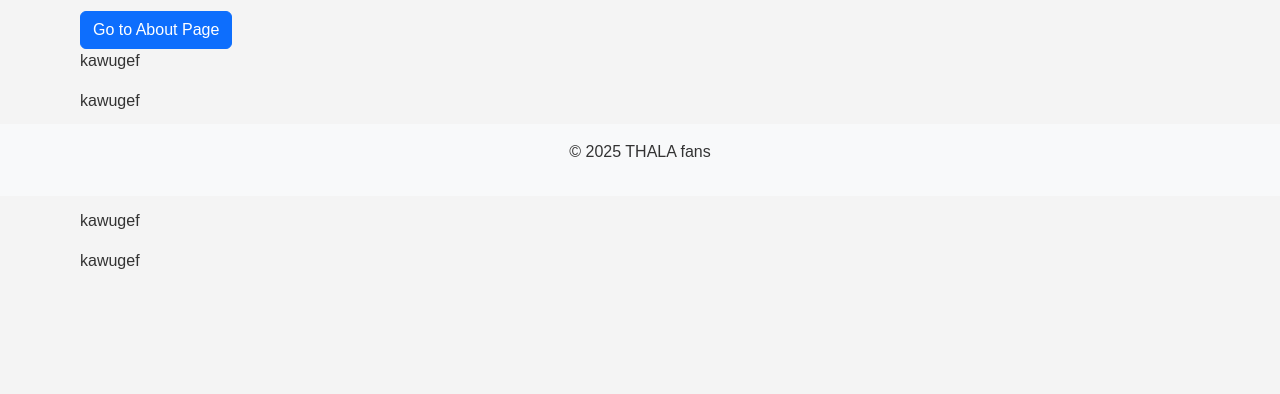
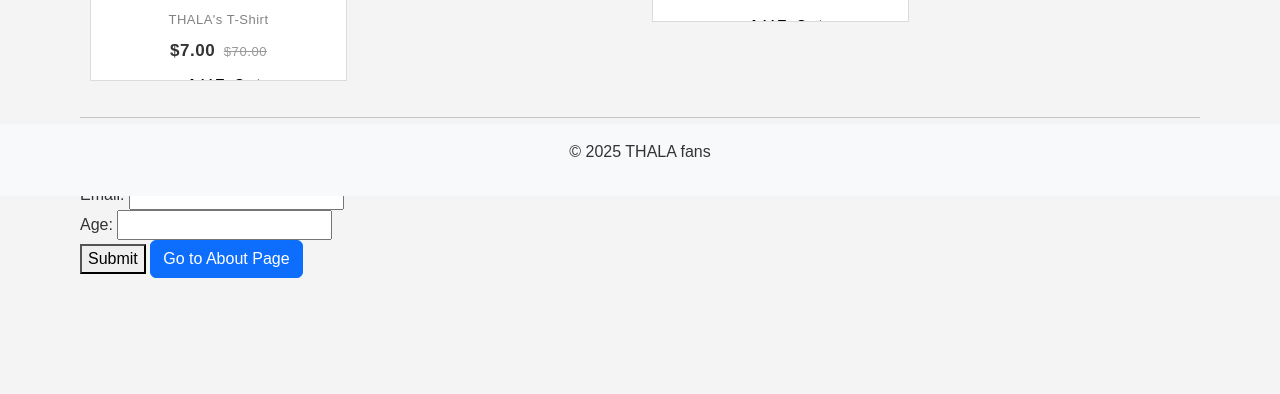
Before and after one commit to bhoomik-codes/thala-props, a Flask app: page / in a window 1280 px wide. Shown: the part 604-998 px from the top of the page. Before the commit the page ends 873 px from the top, so only its background shows below. Run offline with Flask 3, Linux system fonts and the light colour scheme.

Commit message:
Add files via upload

```diff
--- a/app.py
+++ b/app.py
@@ -1,20 +1,56 @@
-from flask import Flask, render_template
+from flask import Flask, render_template, request
+from flask_sqlalchemy import SQLAlchemy
 
 app = Flask(__name__)
 
+# Database configuration
+app.config['SQLALCHEMY_DATABASE_URI'] = 'mysql+pymysql://flask_user:your_password@localhost/flask_app_db'
+app.config['SQLALCHEMY_TRACK_MODIFICATIONS'] = False
 
-@app.route('/')
-def hello_world():  # put application's code here
+db = SQLAlchemy(app)
+
+# Define a model (table)
+class User(db.Model):
+    id = db.Column(db.Integer, primary_key=True)
+    username = db.Column(db.String(100), nullable=False)
+    email = db.Column(db.String(100), unique=True, nullable=False)
+    age = db.Column(db.Integer, nullable=False)
+
+# Create the database and tables
+with app.app_context():
+    db.create_all()
+
+@app.route("/")
+def home():
     return render_template("home.html")
 
-@app.route('/about')
+@app.route("/submit", methods=["POST"])
+def submit():
+    # Get data from the form
+    username = request.form.get("username")
+    email = request.form.get("email")
+    age = request.form.get("age")
+
+    # Create a new User object and add it to the database
+    new_user = User(username=username, email=email, age=age)
+    db.session.add(new_user)
+    db.session.commit()
+
+    return f"User added: Name: {username}, Email: {email}, Age: {age}. <br><a href='/'>Go back</a>"
+
+@app.route("/view_users")
+def view_users():
+    users = User.query.all()
+    user_list = [f"ID: {user.id}, Name: {user.username}, Email: {user.email}, Age: {user.age}" for user in users]
+    return "<br>".join(user_list)
+
+@app.route("/about")
 def about():
     return render_template("about.html")
 
-@app.route('/buynow')
+@app.route("/buynow")
 def buynow():
     return render_template("buynow.html")
 
-
-if __name__ == '__main__':
+if __name__ == "__main__":
     app.run()
--- a/templates/home.html
+++ b/templates/home.html
@@ -47,9 +47,9 @@
                     <li class="fa fa-star disable"></li>
                 </ul>
                 <div class="product-content">
-                    <h3 class="title"><a href="#">Women's Blouse</a></h3>
-                    <div class="price">$16.00
-                        <span>$20.00</span>
+                    <h3 class="title"><a href="#">THALA's T-Shirt</a></h3>
+                    <div class="price">$7.00
+                        <span>$70.00</span>
                     </div>
                     <a class="add-to-cart" href="">+ Add To Cart</a>
                 </div>
@@ -78,9 +78,9 @@
                     <li class="fa fa-star"></li>
                 </ul>
                 <div class="product-content">
-                    <h3 class="title"><a href="#">Men's Plain Tshirt</a></h3>
-                    <div class="price">$5.00
-                        <span>$10.00</span>
+                    <h3 class="title"><a href="#">THALA's Muth</a></h3>
+                    <div class="price">$7.00
+                        <span>$70.00</span>
                     </div>
                     <a class="add-to-cart" href="">+ Add To Cart</a>
                 </div>
@@ -151,13 +120,25 @@
     </div>
 </div>
 <hr>
+<div class="row">
+     <form action="/submit" method="POST" class="mt-3">
+        <label for="username">Name:</label>
+        <input type="text" id="username" name="username" required><br>
+
+        <label for="email">Email:</label>
+        <input type="email" id="email" name="email" required><br>
+
+        <label for="age">Age:</label>
+        <input type="number" id="age" name="age" required><br>
+
+        <button type="submit">Submit</button>
+
         <a href="/about" class="btn btn-primary">Go to About Page</a>
-        <p>kawugef</p>
-        <p>kawugef</p>
-        <p>kawugef</p>
-        <p>kawugef</p>
-        <p>kawugef</p>
-        <p>kawugef</p>
+</div>
+        <br>
+        <br>
+        <br>
+        <br>
 
     </main>
     <footer class="bg-light text-center py-3">
```
Also changed, not shown: other parts of templates/home.html (+10 -41 lines), db_helper.py (added, +59 -0 lines), static/images/autograph.jpg (added), static/images/cover.jpg (added), static/images/cup.jpg (added), static/images/gloves.jpg (added), static/images/jersey.jpg (added), static/images/jerseyIND.jpg (added), static/images/jerseyIND11.jpg (added), static/images/laptop.jpg (added), static/images/poster.jpg (added), static/images/shoes.jpg (added), static/images/slippers.jpg (added), static/images/sticker.jpg (added), 2 more files.
